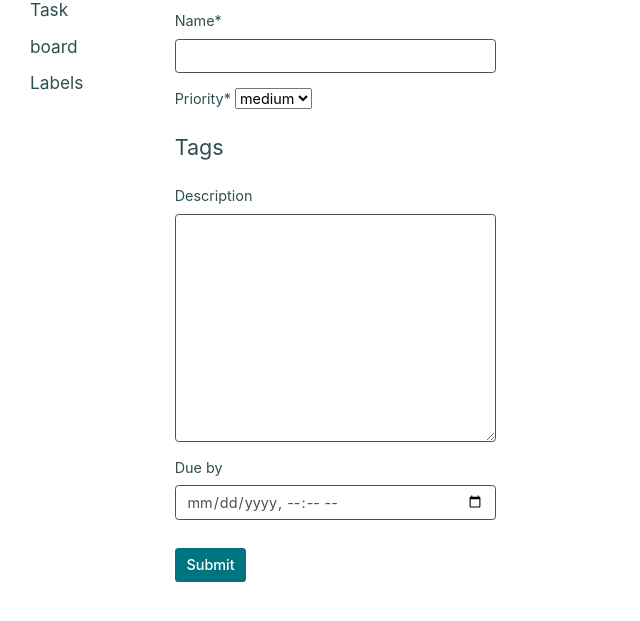
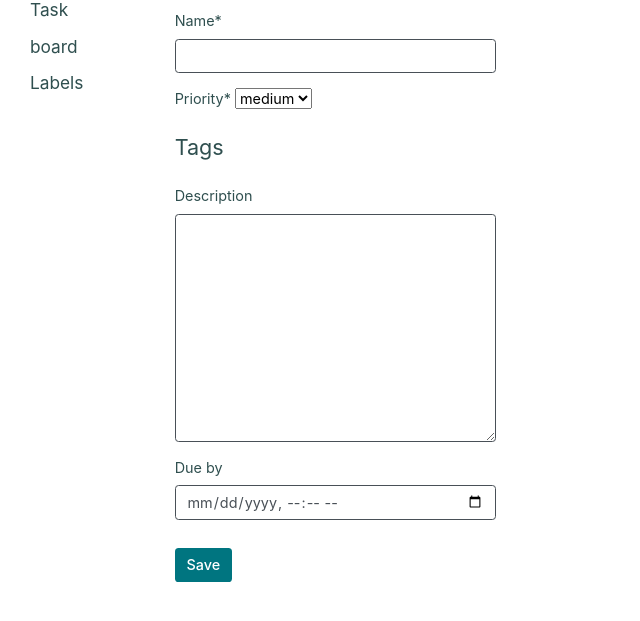
Before and after one commit to CrazyHilly/taskboard, a Django app: page /tasks/new/ in a window 1280 px wide. Shown: the part 100-721 px from the top of the page, without its empty margins (0-640 px from the left). Run offline with Django 5.2, Linux system fonts and the light colour scheme; data that the repository does not hold is empty; some libraries are stand-ins or nearby versions.

Commit message:
Rename Submit button to Save

```diff
--- a/templates/board/task_form.html
+++ b/templates/board/task_form.html
@@ -10,7 +10,7 @@
         <form action="" method="post" novalidate>
             {% csrf_token %}
             {{ form|crispy }}
-            <input type="submit" value="Submit" class="btn button-primary">
+            <input type="submit" value="Save" class="btn button-primary">
         </form>
     </div>
 {% endblock %}
```
